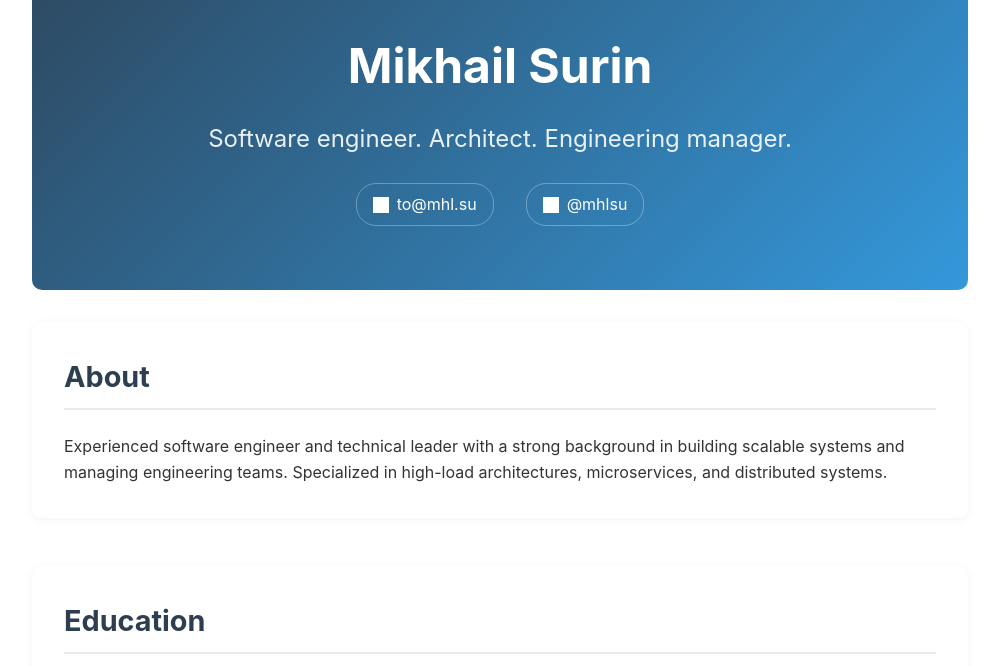
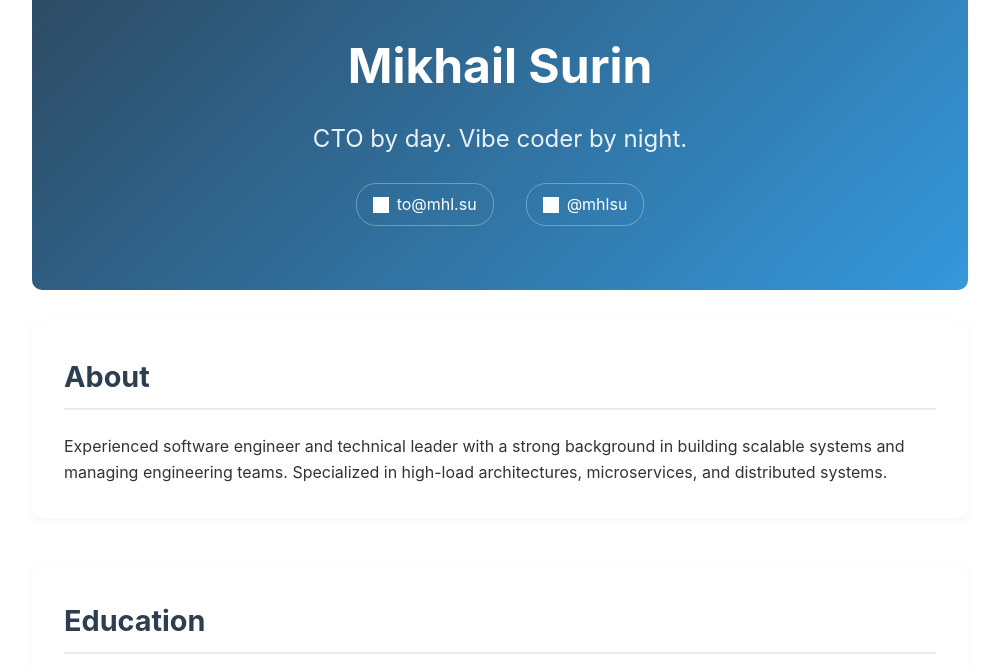
Before and after one commit to antimony/antimony.github.io, a Jekyll site: the page built from index.md, in a window 1280 px wide and 900 px high, cut to the strip 234-900 px from the top of the window. Shown: the whole strip, without its empty margins (140-1139 px from the left). Built offline with Jekyll 4.4.1, drawn with Linux system fonts in a browser that asks for light colours; grey boxes are pictures that could not be loaded.

Commit message:
Add subtitle

```diff
--- a/index.md
+++ b/index.md
@@ -6,7 +6,7 @@ title: Mikhail Surin
 <div class="header">
     <img src="https://t.me/i/userpic/320/mhlsu.jpg" alt="Mikhail Surin" class="profile-photo">
     <h1>Mikhail Surin</h1>
-    <div class="subtitle">Software engineer. Architect. Engineering manager.</div>
+    <div class="subtitle">CTO by day. Vibe coder by night.</div>
     <div id="webaddress">
         <a href="mailto:to@mhl.su">
             <img src="https://cdn-icons-png.flaticon.com/512/542/542638.png" alt="Email">
```
